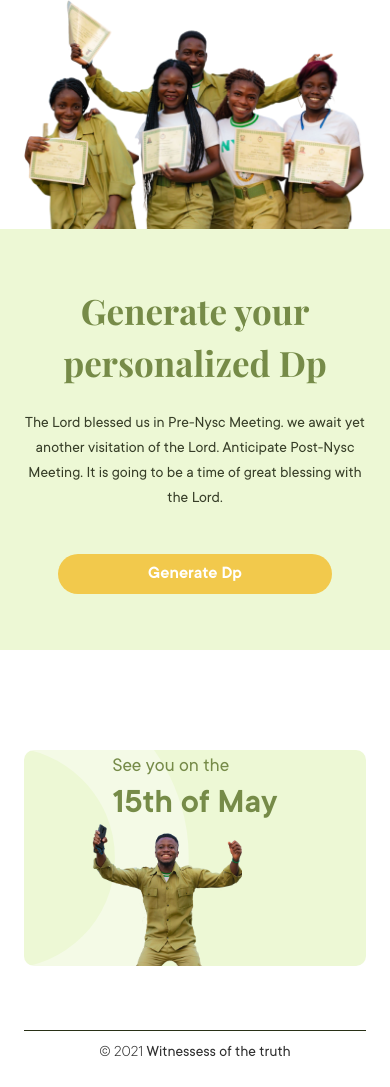
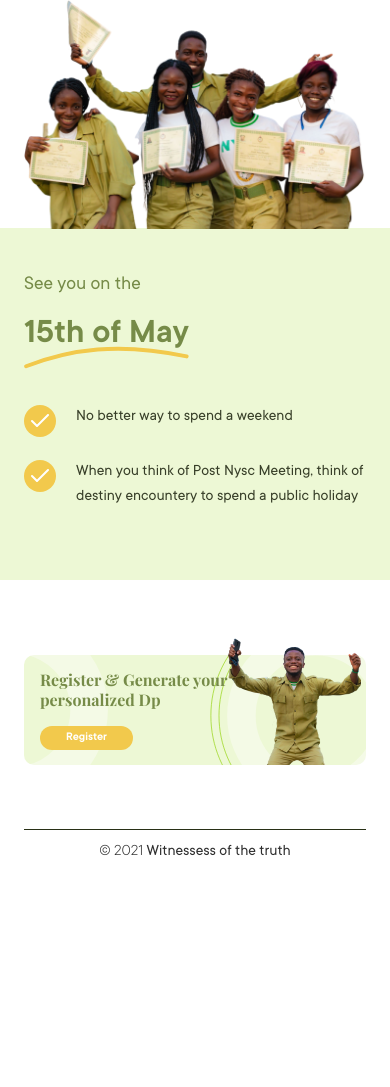
Before and after one commit to Aranwaolu/pre-nysc-22, a website: page public/index.html in a window 390 px wide. Shown: the part 974-2061 px from the top of the page. After the commit the page ends 1859 px from the top, so only its background shows below. Drawn offline with nearby package versions, Linux system fonts and the light colour scheme; a web font is replaced by a local one.

Commit message:
update design changes

```diff
--- a/public/index.html
+++ b/public/index.html
@@ -39,24 +39,44 @@
                 <img src="./assests/images/about.png" alt="About Post NYSC meeting">
             </div>
         </section>
-        <section class="container dp-gen">
-            <h4>Generate your personalized Dp</h4>
-            <p>The Lord blessed us in Pre-Nysc Meeting. we await yet another visitation of the Lord. Anticipate
-                Post-Nysc Meeting. It is going to be a time of great blessing with the Lord.</p>
-            <a href="">Generate Dp</a>
+        <section class="container date">
+            <div class="date-text">
+                <p class="date-primary">See you on the </p>
+                <p class="date-secondary">15th of May</p>
+                <svg class="date-line" width="506" height="93" viewBox="0 0 506 93" fill="none"
+                    xmlns="http://www.w3.org/2000/svg">
+                    <path d="M6.49886 70.2185C142.03 18.046 290.836 -4.18066 498.817 40.2474" stroke="#F2C94C"
+                        stroke-width="12" stroke-linecap="round" stroke-linejoin="round" />
+                </svg>
+            </div>
+            <div class="date-content">
+                <div class="date-content-wrap">
+                    <span><svg width="18" height="13" viewBox="0 0 18 13" fill="none"
+                            xmlns="http://www.w3.org/2000/svg">
+                            <path d="M17 1L6 12L1 7" stroke="white" stroke-width="2" stroke-linecap="round"
+                                stroke-linejoin="round" />
+                        </svg>
+                    </span>
+                    <p> No better way to spend a weekend</p>
+                </div>
+                <div class="date-content-wrap">
+                    <span><svg width="18" height="13" viewBox="0 0 18 13" fill="none"
+                            xmlns="http://www.w3.org/2000/svg">
+                            <path d="M17 1L6 12L1 7" stroke="white" stroke-width="2" stroke-linecap="round"
+                                stroke-linejoin="round" />
+                        </svg>
+                    </span>
+                    <p>When you think of Post Nysc Meeting, think of destiny encountery to spend a public holiday</p>
+                </div>
+            </div>
         </section>
         <section class="container footnote">
             <div class="footnote-box">
 
 
                 <div class="footnote-text">
-                    <p class="footnote-primary">See you on the </p>
-                    <p class="footnote-secondary">15th of May</p>
-                    <svg class="footnote-line" width="356" height="83" viewBox="0 0 356 83" fill="none"
-                        xmlns="http://www.w3.org/2000/svg">
-                        <path d="M4.70116 49.7325C64.8232 33.3056 218.217 8.31064 350.818 39.7464" stroke="#F2C94C"
-                            stroke-width="7" stroke-linecap="round" stroke-linejoin="round" />
-                    </svg>
+                    <h4 class="footnote-primary">Register & Generate your personalized Dp</h4>
+                    <a href="" class="footnote-link">Register</a>
                 </div>
                 <div class="footnote-img">
                     <img src="./assests/images/footnote.png" alt="Post NYSC Meeting">
@@ -66,7 +86,7 @@
     </main>
     <footer class="container">
         <div class="footer-box">
-           <span> © 2021</span> Witnessess of the truth
+            <span> © 2021</span> Witnessess of the truth
         </div>
     </footer>
 </body>
--- a/public/styles/index.css
+++ b/public/styles/index.css
@@ -104,69 +104,115 @@
   }
 }
 .about-img img {
-  margin-bottom: -6px;
+  margin-bottom: -7px;
 }
 img {
   width: 100%;
 }
-.dp-gen {
+
+.date {
   background-color: #edf8d5;
-  text-align: center;
-  padding: 106px;
+  padding: 121px 0 157px 0;
+  display: flex;
+  /* align-items: center; */
+}
+@media screen and (max-width: 1024px) {
+  .date {
+    flex-direction: column;
+  }
+}
+@media screen and (max-width: 600px) {
+  .date {
+    padding: 40px 0;
+  }
+}
+.date-text {
+  min-width: 50%;
+  color: #768b48;
+  position: relative;
+  height: fit-content;
+}
+@media screen and (max-width: 1024px) {
+  .date-text {
+    min-width: 100%;
+    margin-bottom: 80px;
+  }
 }
 @media screen and (max-width: 700px) {
-  .dp-gen {
-    padding: 56px;
+  .date-text {
+    margin-bottom: 50px;
   }
 }
-.dp-gen h4 {
-  font-size: 48px;
-  line-height: 51.41px;
-  font-weight: 700;
-  margin-bottom: 24px;
+.date-line {
+  position: absolute;
+  left: -10px;
+  bottom: -50px;
+}
+
+@media screen and (max-width: 700px) {
+  .date-line {
+    width: 165px;
+    left: 0;
+  }
+}
+.date-primary {
+  font-size: 32px;
+  line-height: 34.27px;
+  margin-bottom: 12px;
 }
 @media screen and (max-width: 700px) {
-  .dp-gen h4 {
-    font-size: 35px;
+  .date-primary {
+    font-size: 20px;
+    line-height: 34.27px;
   }
 }
-.dp-gen p {
-  max-width: 568px;
-  margin: 0 auto;
-  font-size: 20px;
-  line-height: 26px;
+.date-secondary {
+  font-size: 96px;
+  line-height: 102.82px;
+  font-weight: 600;
+  z-index: 1;
+  position: relative;
+}
+
+@media screen and (max-width: 700px) {
+  .date-secondary {
+    font-size: 35px;
+    line-height: 40px;
+  }
+}
+.date-content p {
+  font-size: 32px;
+  line-height: 36.5px;
   color: #373e28;
+  margin-bottom: 60px;
 }
-@media screen and (max-width: 700px) {
-  .dp-gen p {
+@media screen and (max-width: 600px) {
+  .date-content p {
     font-size: 16px;
     line-height: 25px;
+    margin-bottom: 30px;
   }
 }
-.dp-gen a {
+.date-content-wrap {
   display: flex;
-  margin: 0 auto;
-  margin-top: 42px;
+}
+.date-content span {
   background-color: #f2c94c;
-  border-radius: 104px;
-  text-decoration: none;
-  width: 260px;
-  height: 56px;
-  color: white;
-  font-size: 24px;
-  line-height: 26px;
-  font-weight: 600;
+  border-radius: 50%;
+  height: 32px;
+  min-width: 32px;
+  position: relative;
+  display: flex;
+  justify-content: center;
   align-items: center;
-  justify-content: center;
+  margin-right: 41px;
 }
 @media screen and (max-width: 600px) {
-  .dp-gen a {
-    width: 80%;
-    font-size: 18px;
-    line-height: 26px;
-    height: 40px;
+  .date-content span {
+    margin-right: 20px;
   }
 }
+
 .footnote {
   margin-top: 161px;
   margin-bottom: 64px;
@@ -174,6 +220,11 @@ img {
 @media screen and (max-width: 700px) {
   .footnote {
     margin-top: 100px;
+  }
+}
+@media screen and (max-width: 600px) {
+  .footnote {
+    margin-top: 75px;
   }
 }
 .footnote-box {
@@ -193,70 +244,98 @@ img {
     margin: 0;
   }
 }
-@media screen and (max-width: 600px) {
+@media screen and (max-width: 900px) {
   .footnote-box {
-    flex-direction: column;
     height: 216px;
   }
 }
-/* .footnote-bg {
-  position: absolute;
-  top: 0;
-  width: 100%;
-} */
+@media screen and (max-width: 600px) {
+  .footnote-box {
+    /* flex-direction: column; */
+    height: 110px;
+  }
+}
+
 .footnote-text {
   color: #768b48;
-  margin-left: 54px;
+  margin-left: 41px;
   z-index: 1;
   position: relative;
 }
 @media screen and (max-width: 600px) {
   .footnote-text {
-    margin-left: 0;
-  }
-}
-.footnote-line {
-  position: absolute;
-  left: -10;
-  bottom: -60px;
-}
-@media screen and (max-width: 700px) {
-  .footnote-line {
-    display: none;
+    margin-left: 16px;
   }
 }
 .footnote-primary {
-  font-size: 32px;
-  line-height: 34.27px;
+  font-size: 40px;
+  line-height: 49.84px;
+  font-weight: 700;
+  margin-bottom: 54px;
 }
-@media screen and (max-width: 700px) {
+@media screen and (max-width: 900px) {
   .footnote-primary {
-    font-size: 20px;
-    line-height: 34.27px;
+    font-size: 25px;
+    line-height: 30px;
+    margin-bottom: 32px;
   }
 }
-.footnote-secondary {
-  font-size: 64px;
-  line-height: 68.54px;
+@media screen and (max-width: 600px) {
+  .footnote-primary {
+    font-size: 16px;
+    line-height: 19.94px;
+    margin-bottom: 16px;
+  }
+}
+.footnote-link {
+  background-color: #f2c94c;
+  border-radius: 104px;
+  text-decoration: none;
+  width: 260px;
+  height: 56px;
+  color: white;
+  font-size: 24px;
+  line-height: 26px;
   font-weight: 600;
+  display: flex;
+  align-items: center;
+  justify-content: center;
 }
-
-@media screen and (max-width: 700px) {
-  .footnote-secondary {
-    font-size: 35px;
-    line-height: 40px;
+@media screen and (max-width: 900px) {
+  .footnote-link {
+    font-size: 16px;
+    line-height: 25px;
+  }
+}
+@media screen and (max-width: 600px) {
+  .footnote-link {
+    font-size: 12px;
+    line-height: 26px;
+    width: 93px;
+    height: 24px;
   }
 }
 .footnote-img {
-  min-width: 45%;
+  min-width: 451px;
   height: 100%;
   position: relative;
+}
+@media screen and (max-width: 900px) {
+  .footnote-img {
+    min-width: 40%;
+  }
 }
 .footnote-img img {
   position: absolute;
   right: 30px;
   bottom: 0;
 }
+@media screen and (max-width: 600px) {
+  .footnote-img img {
+    right: 5px;
+  }
+}
+
 .footer-box {
   border-top: 0.5px solid #283016;
   padding-top: 32px;
--- a/public/styles/style.css
+++ b/public/styles/style.css
@@ -88,7 +88,7 @@ html {
   font-display: swap;
 }
 
-body, a, span {
+body {
     font-family: "TT Commons", serif;
 }
 h1,
```
